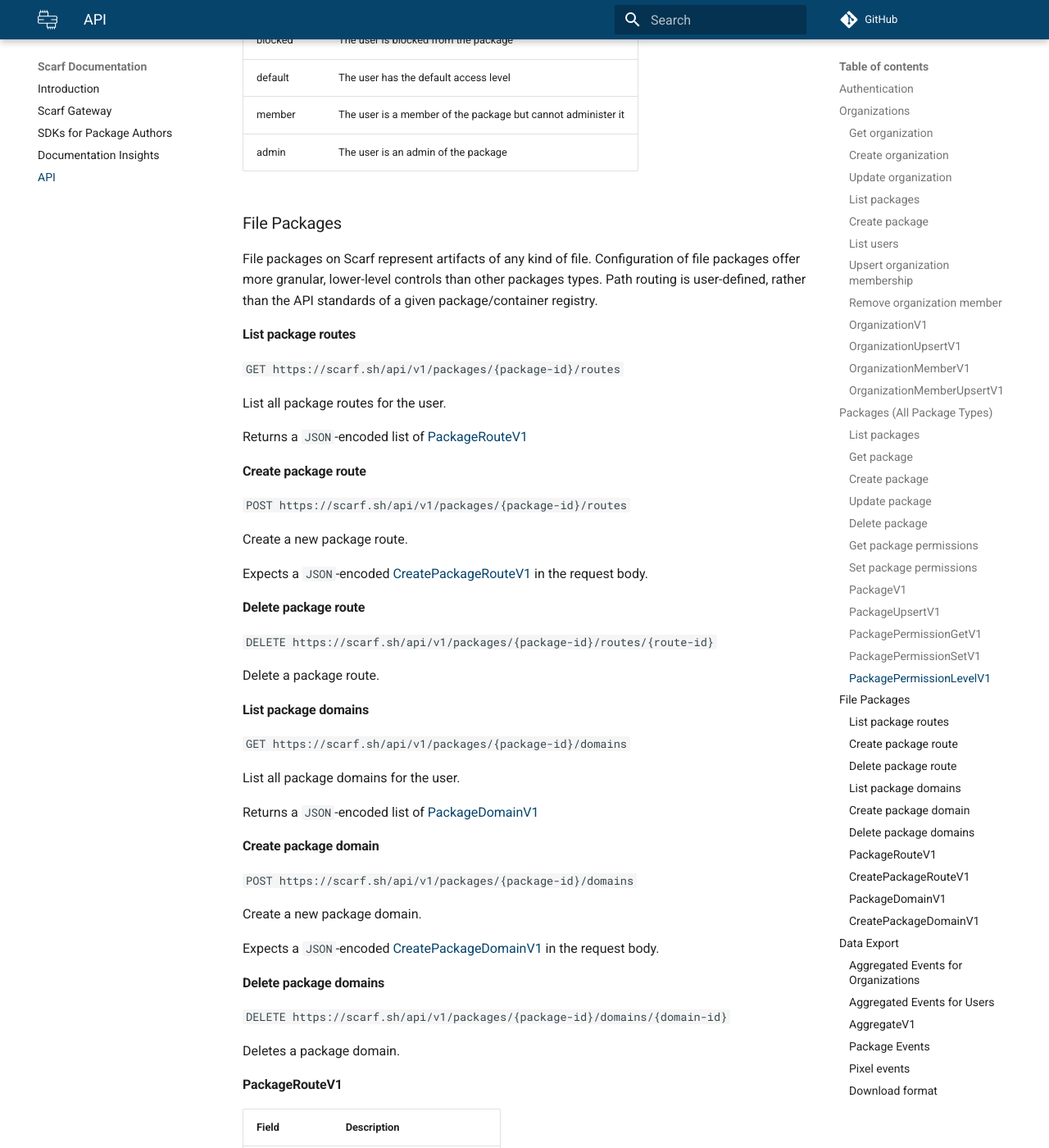
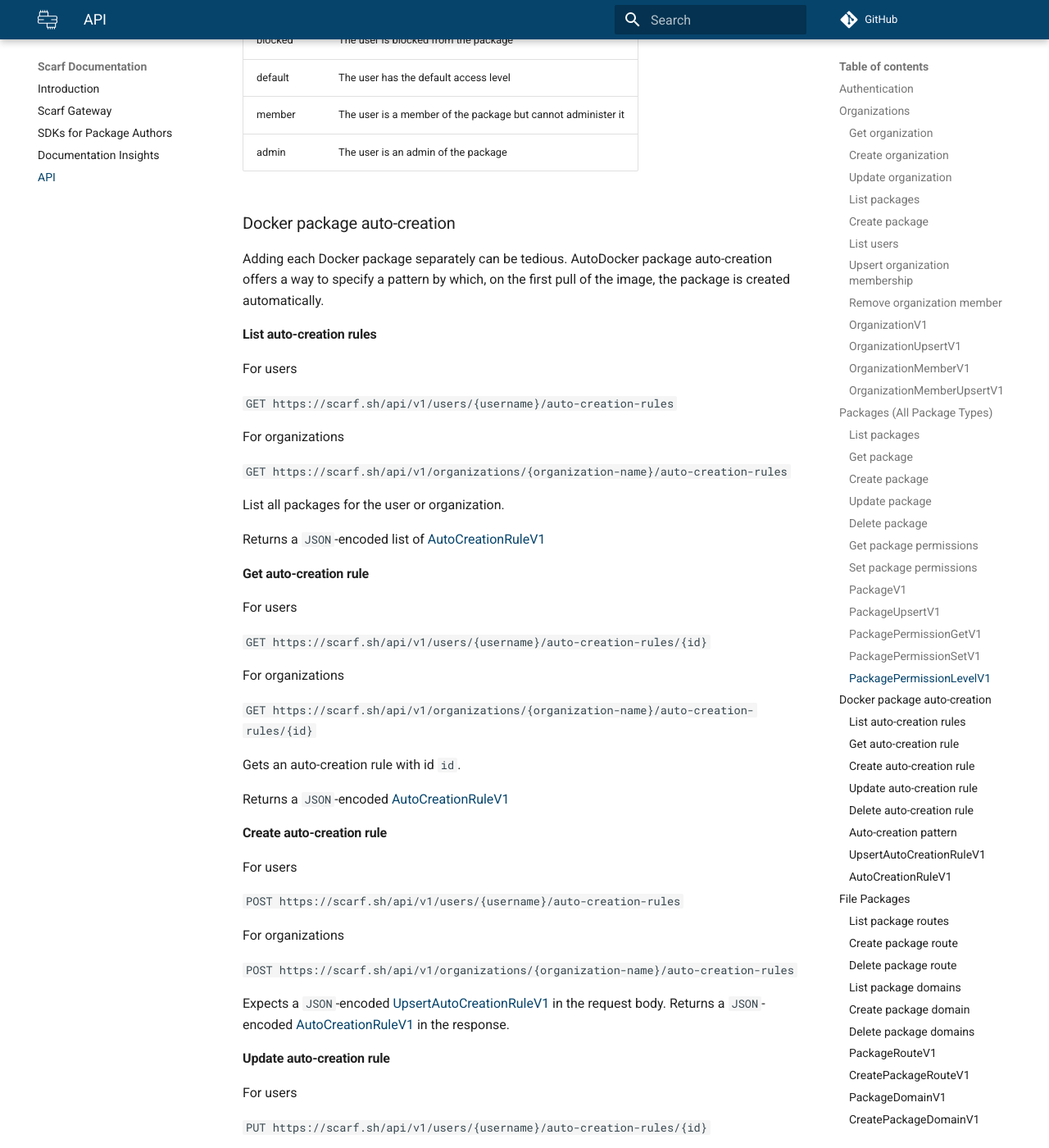
Before and after one commit to scarf-sh/docs, an MkDocs documentation site: the page built from docs/api.md, in a window 1280 px wide and 1400 px high, scrolled down 5744 px. Shown: the whole window at 82% size. Built offline with MkDocs 1.6.1 and Material for MkDocs 9.7.7, drawn with Linux system fonts in a browser that asks for light colours; comment, search, counter and statistics services are not loaded; some of the changed text lies outside the part shown.

Commit message:
Documentation for Auto-creation rules

````diff
--- a/docs/api.md
+++ b/docs/api.md
@@ -196,6 +196,92 @@
 | member     | The user is a member of the package but cannot administer it |
 | admin      | The user is an admin of the package                          |
 
+### Docker package auto-creation
+
+Adding each Docker package separately can be tedious. AutoDocker package auto-creation offers a way to specify a pattern by which, on the first pull of the image, the package is created automatically.
+
+#### List auto-creation rules
+For users
+
+```GET https://scarf.sh/api/v1/users/{username}/auto-creation-rules```
+
+For organizations
+
+```GET https://scarf.sh/api/v1/organizations/{organization-name}/auto-creation-rules```
+
+List all packages for the user or organization.
+
+Returns a `JSON`-encoded list of [AutoCreationRuleV1](#autocreationrulev1)
+
+#### Get auto-creation rule
+
+For users
+
+```GET https://scarf.sh/api/v1/users/{username}/auto-creation-rules/{id}```
+
+For organizations
+
+```GET https://scarf.sh/api/v1/organizations/{organization-name}/auto-creation-rules/{id}```
+
+Gets an auto-creation rule with id `id`.
+
+Returns a `JSON`-encoded [AutoCreationRuleV1](#autocreationrulev1)
+
+#### Create auto-creation rule
+For users
+
+```POST https://scarf.sh/api/v1/users/{username}/auto-creation-rules```
+
+For organizations
+
+```POST https://scarf.sh/api/v1/organizations/{organization-name}/auto-creation-rules```
+
+Expects a `JSON`-encoded [UpsertAutoCreationRuleV1](#upsertautocreationrulev1) in the request body. Returns a
+`JSON`-encoded [AutoCreationRuleV1](#autocreationrulev1) in the response.
+
+#### Update auto-creation rule
+For users
+
+```PUT https://scarf.sh/api/v1/users/{username}/auto-creation-rules/{id}```
+
+For organizations
+
+```PUT https://scarf.sh/api/v1/organizations/{organization-name}/auto-creation-rules/{id}```
+
+Expects a `JSON`-encoded [UpsertAutoCreationRuleV1](#upsertautocreationrulev1) in the request body. Returns a
+`JSON`-encoded [AutoCreationRuleV1](#autocreationrulev1) in the response.
+
+#### Delete auto-creation rule
+For users
+
+```DELETE https://scarf.sh/api/v1/users/{username}/auto-creation-rules/{id}```
+
+For organizations
+
+```DELETE https://scarf.sh/api/v1/organizations/{organization-name}/auto-creation-rules/{id}```
+
+Deletes an auto-creation rule identified by `id`.
+
+#### Auto-creation pattern
+
+#### UpsertAutoCreationRuleV1
+
+| Field        | Description                     | Optional |
+|--------------|---------------------------------|----------|
+| pattern      | Pattern that matches image name | No       |
+| publicDomain | Public domain of the image | Yes      |
+| backendDomain | Backend domain of the image | No |
+
+#### AutoCreationRuleV1
+
+| Field        | Description                     | Optional |
+|--------------|---------------------------------|----------|
+| id           | Uniquely identifies the rule    | No       |
+| pattern      | Pattern that matches image name | No       |
+| publicDomain | Public domain of the image | Yes      |
+| backendDomain | Backend domain of the image | No |
+| createdAt     | When the rule was created | No |
+
 ### File Packages
 
 File packages on Scarf represent artifacts of any kind of file. Configuration of file packages offer more granular, lower-level controls than other packages types. Path routing is user-defined, rather than the API standards of a given package/container registry.
````
